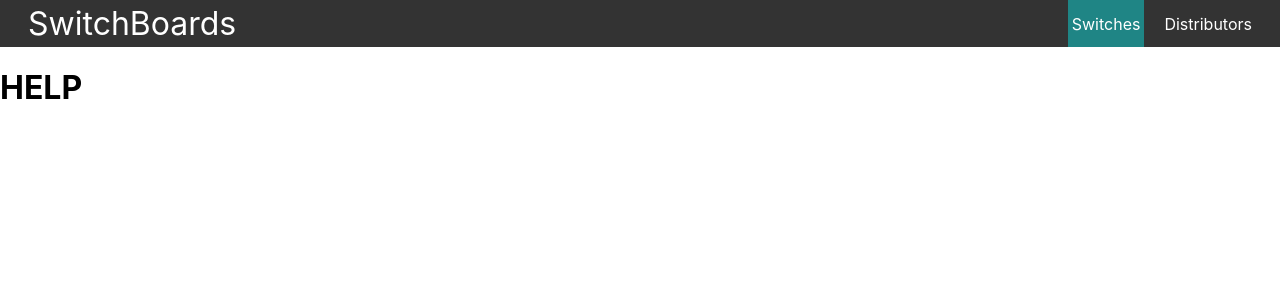
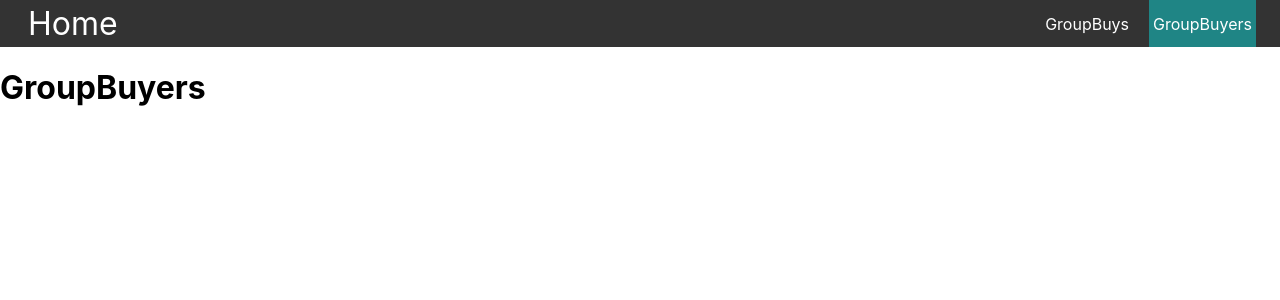
Before and after one commit to ArtLiathain/KeyboardWebsiteBun, a React (Create React App) app: page /GroupBuyers in a window 1280 px wide. Shown: the top 300 px of the page. Built offline with nearby package versions, Linux system fonts and the light colour scheme.

Commit message:
Complete Navbar

```diff
--- a/package.json
+++ b/package.json
@@ -8,6 +8,7 @@
     "@testing-library/user-event": "^13.5.0",
     "react": "^18.2.0",
     "react-dom": "^18.2.0",
+    "react-router-dom": "^6.16.0",
     "react-scripts": "5.0.1",
     "web-vitals": "^2.1.4"
   },
--- a/src/App.js
+++ b/src/App.js
@@ -1,13 +1,20 @@
 import "./App.css";
 import Navbar from "./Components/Navbar/Navbar";
-import MainContent from "./Components/MainContent/MainContent";
+import { Route, Routes } from "react-router-dom";
+import Home from "./Components/Pages/Home/Home";
+import GroupBuys from "./Components/Pages/GroupBuys/GroupBuys";
+import GroupBuyers from "./Components/Pages/GroupBuyers/GroupBuyers";
 
 function App() {
   return (
-    <div>
+    <>
       <Navbar></Navbar>
-      <MainContent words="HELP"></MainContent>
-    </div>
+      <Routes>
+        <Route path="/" element={<Home />}/>
+        <Route path="/GroupBuys" element={<GroupBuys/>}/>
+        <Route path="/GroupBuyers" element={<GroupBuyers/>}/>
+      </Routes>
+    </>
   );
 }
 
--- a/src/Components/MainContent/MainContent.js
+++ /dev/null
@@ -1,11 +0,0 @@
-import React from "react";
-
-const MainContent = ({words}) => {
-    return (
-        <div>
-            <h1>{words}</h1>
-        </div>
-    )
-}
-
-export default MainContent
--- a/src/Components/Navbar/Navbar.js
+++ b/src/Components/Navbar/Navbar.js
@@ -1,20 +1,30 @@
 import React from "react";
 import styled from "./Navbar.module.css";
+import { Link, resolvePath, useMatch, useResolvedPath } from "react-router-dom";
 
 const Navbar = () => {
   return (
     <nav className={styled.navbar}>
-      <a href="/Switchboards" className={styled.title}>SwitchBoards</a>
+      <Link to="/" className={styled.title}>
+        Home
+      </Link>
       <ul>
-        <li className={styled.active}>
-          <a href="/Switches" >Switches</a>
-        </li>
-        <li>
-          <a href="/Distributors">Distributors</a>
-        </li>
+        <CustomList href="/GroupBuys">GroupBuys</CustomList>
+        <CustomList href="/GroupBuyers">GroupBuyers</CustomList>
       </ul>
     </nav>
   );
 };
 
+const CustomList = ({ href, children, ...props }) => {
+  const resolvedPath = useResolvedPath(href);
+  const isActive = useMatch({ path : resolvedPath.pathname, end : true})
+
+  return (
+    <li className={isActive ? styled.active : "" }>
+      <Link to={href}>{children}</Link>
+    </li>
+  );
+};
+
 export default Navbar;
--- /dev/null
+++ b/src/Components/Pages/GroupBuyers/GroupBuyers.js
@@ -0,0 +1,9 @@
+import React from "react";
+
+const GroupBuyers = () => {
+    return (
+        <h1>GroupBuyers</h1>
+    )
+}
+
+export default GroupBuyers
--- /dev/null
+++ b/src/Components/Pages/GroupBuys/GroupBuys.js
@@ -0,0 +1,9 @@
+import React from "react";
+
+const GroupBuys = () => {
+    return (
+        <h1>GroupBuys</h1>
+    )
+}
+
+export default GroupBuys
--- /dev/null
+++ b/src/Components/Pages/Home/Home.js
@@ -0,0 +1,9 @@
+import React from "react";
+
+const Home = () => {
+    return (
+        <h1>Home</h1>
+    )
+}
+
+export default Home
--- a/src/index.js
+++ b/src/index.js
@@ -1,14 +1,17 @@
-import React from 'react';
-import ReactDOM from 'react-dom/client';
-import './index.css';
-import App from './App';
-import reportWebVitals from './reportWebVitals';
+import React from "react";
+import ReactDOM from "react-dom/client";
+import "./index.css";
+import App from "./App";
+import reportWebVitals from "./reportWebVitals";
+import { BrowserRouter } from "react-router-dom";
 
-const root = ReactDOM.createRoot(document.getElementById('root'));
+const root = ReactDOM.createRoot(document.getElementById("root"));
 root.render(
-  <React.StrictMode>
-    <App />
-  </React.StrictMode>
+  <BrowserRouter>
+    <React.StrictMode>
+      <App />
+    </React.StrictMode>
+  </BrowserRouter>
 );
 
 // If you want to start measuring performance in your app, pass a function
```
Also changed, not shown: src/Components/MainContent/MainContent.module.css (deleted, +0 -8 lines), 1 other file (tests, documents, lock files or other folders).
